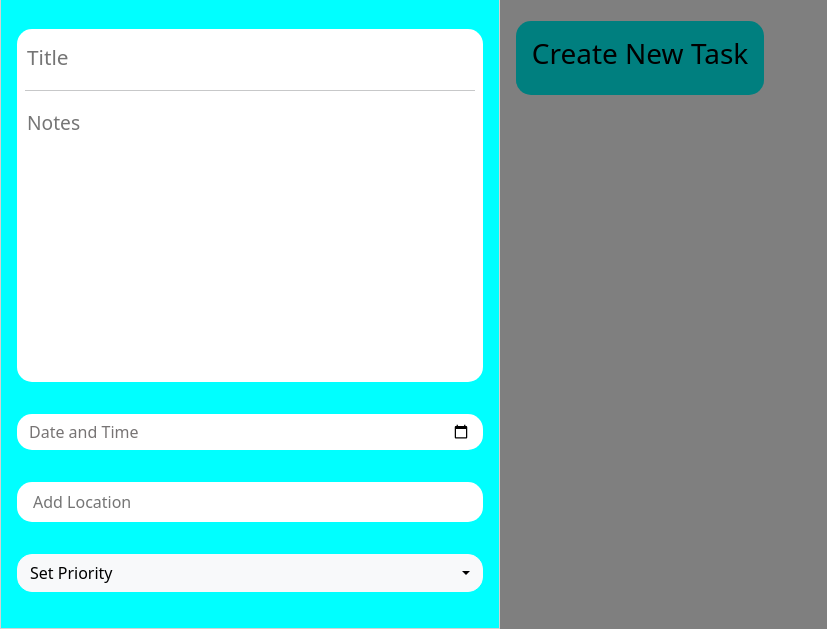
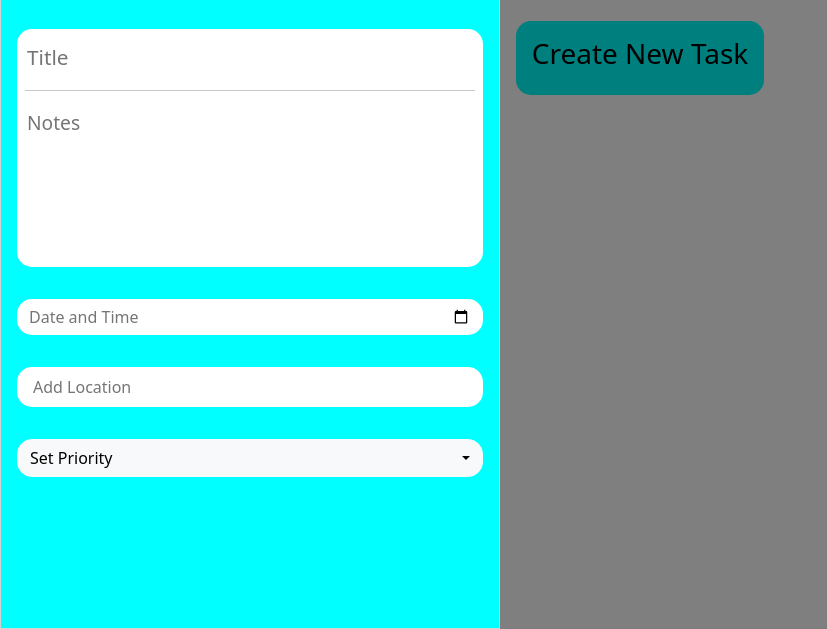
Before and after one commit to ihemebiriegondu/to-do-list, a plain HTML site: page index.html in a window 1280 px wide. Both pictures are taken after a click on the button "Create New Task". Shown: the part 171-800 px from the top of the page, without its empty margins (0-827 px from the left). Drawn offline with nearby package versions, Linux system fonts and the light colour scheme.

Commit message:
Update index.html
.

```diff
--- a/index.html
+++ b/index.html
@@ -41,7 +41,7 @@
                     <div id="title">
                         <input id="input-title" type="text" placeholder="Title">
                         <hr>
-                        <textarea name="" placeholder="Notes" id="" cols="30" rows="9" value=""></textarea>
+                        <textarea name="" placeholder="Notes" id="" cols="30" rows="5" value=""></textarea>
                     </div>
                     <form id="info">
                         <div class="input-group mb-3">
```
